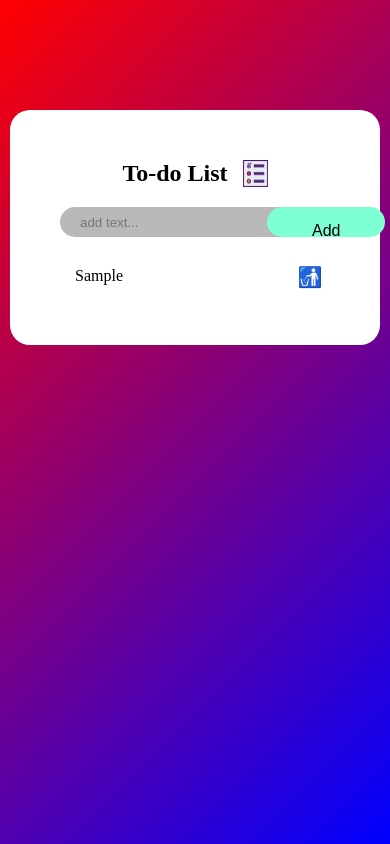
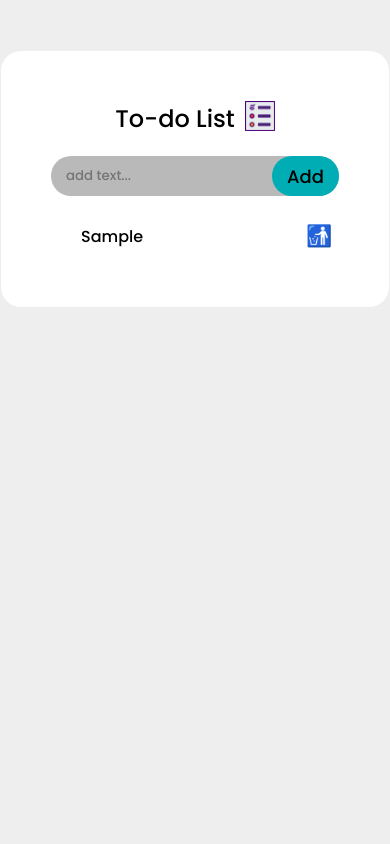
Before and after one commit to Danger-XD/To-do-list, a plain HTML site: page index.html in a window 390 px wide. Both pictures are taken after typing "Sample" into the empty fields and a click on the button "Add". Drawn offline with Linux system fonts and the light colour scheme.

Commit message:
responsive and css modified

```diff
--- a/styles.css
+++ b/styles.css
@@ -1,9 +1,13 @@
+@import url('https://fonts.googleapis.com/css2?family=Poppins:wght@500&display=swap');
+
 *,
 *::before,
 *::after {
   margin: 0;
   padding: 0;
   box-sizing: border-box;
+  font-family: "Poppins", sans-serif;
+  font-weight: 500;
 }
 html,body{
   height: 100%;
@@ -11,15 +15,16 @@ html,body{
 }
 .container{
     height: 100vh;
-    background: linear-gradient(135deg, red,blue);
-    padding: 10px;
+    background-color: #EEEEEE;
+    /* background: linear-gradient(135deg, red,blue); */
+    padding: 1px;
 }
 .todo-app{
     width:100%;
     max-width: 540px ;
     background-color: #fff;
     border-radius: 20px;
-    margin: 100px auto;
+    margin: 50px auto;
     padding: 50px;
 }
 .todo-app h2{
@@ -28,49 +33,51 @@ html,body{
     margin-bottom: 20px;
 }
 .todo-app h2 img{
-    width: 25px;
-    margin-left: 15px;
+    width: 30px;
+    height: 30px;
+    margin-left: 10px;
 }
 .text-add-box{
     width:100%;
-    height: 30px;
+    height: 40px;
     background-color: rgb(185, 185, 185);
     display: flex;
     justify-content: space-between;
-    padding-left: 10px;
+    padding-left: 5px;
     border-radius: 20px;
     margin-bottom: 20px;
 }
 .text-add-box input{
-    flex: 1;
+    width: 100%;
+    /* flex: 1; */
     background-color: transparent;
     border: none;
     outline: none;
-    color: #fff;
-    font-weight: 16px;
+    color: #000;
+    font-weight: 21px;
     padding: 10px;
 }
 .add-btn{
     border: none;
-    padding: 15px 45px;
+    padding: 5px 45px;
     border-radius: 30px;
-    background-color: aquamarine;
-    font-size: 16px;
+    background-color: #00ADB5;
+    font-size: 18px;
     cursor: pointer;
 }
 ul li{
     user-select: none;
     list-style: none;
     font-size: 16px;
-    padding: 10px 15px;
+    padding: 8px 30px;
     cursor: pointer;
     position: relative;
 }
 ul li::before{
-    content: " ";
+    content: "";
     position: absolute;
-    top: 9px;
-    left: -10px;
+    top: 11px;
+    left: 2px;
     height: 20px;
     width: 20px;
     background-image: url("./assets/images/unchecked.png");
@@ -79,7 +86,7 @@ ul li::before{
 }
 
 ul li.checked{
-    color: rgb(51, 51, 51);
+    color: black;
     text-decoration: line-through;
 }
 ul li.checked::before{
@@ -93,9 +100,15 @@ ul li span{
     width: 40px;
     text-align: center;
     border-radius: 50%;
-    font-size: 20px;
+    font-size: 21px;
     line-height: 40px;
 }
 ul li span:hover{
-    background-color: rgba(0, 0, 0, 0.144);
+    background-color: #393E46;
 }
+@media (width<400px) {
+    .add-btn{
+    padding: 5px 15px;
+    font-size: 18px;
+    }
+}
```
Also changed, not shown: index.html (+0 -3 lines).
